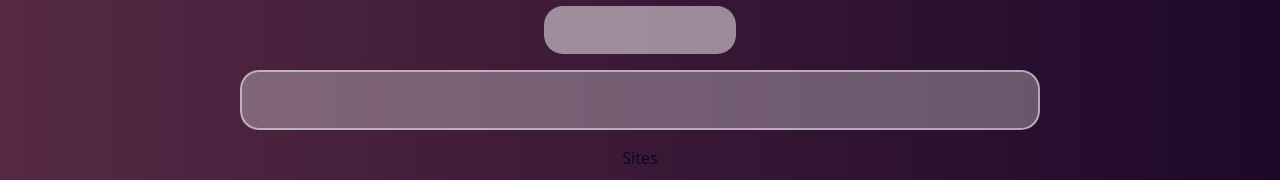
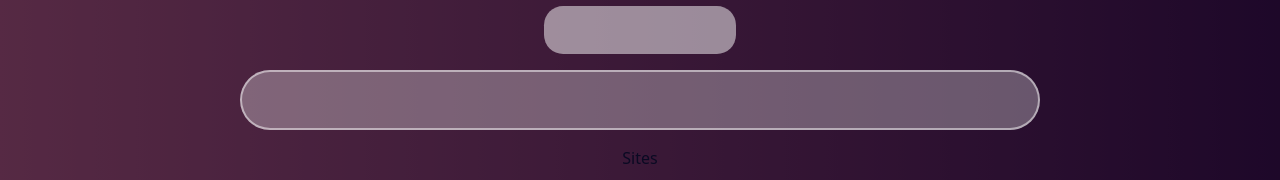
Before and after one commit to cmtayl0r/ecosia-layouts, a React (Vite) app: page /index-content in a window 1280 px wide. Shown: the part 194-374 px from the top of the page. Built offline with nearby package versions, Linux system fonts and the light colour scheme.

Commit message:
add ntp search block on index content page

```diff
--- a/src/styles/structure.css
+++ b/src/styles/structure.css
@@ -231,7 +231,7 @@ INDEX CURRENT
   width: 100%;
 
   background-color: var(--bg-tr-white);
-  border-radius: var(--br-lg);
+  border-radius: var(--br-xxl);
   border: 2px solid var(--bg-tr-whitest);
 }
 /*
```
